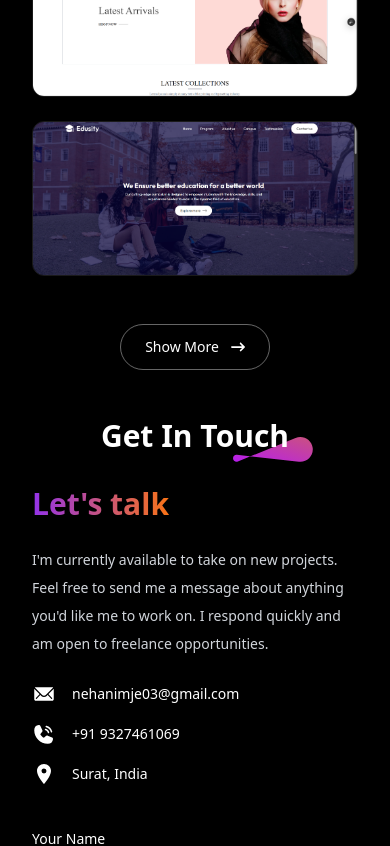
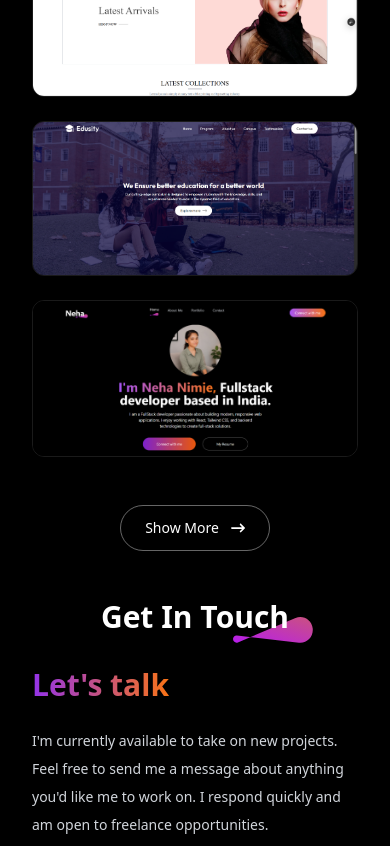
Before and after one commit to nehanimje03/portfolio, a React (Vite) app: page / in a window 390 px wide. Shown: the part 4426-5272 px from the top of the page. Built offline with nearby package versions, Linux system fonts and the light colour scheme.

Commit message:
responsive

```diff
--- a/src/Home.jsx
+++ b/src/Home.jsx
@@ -3,7 +3,7 @@ import profile1 from "./assets/profile1.png";
 import profile from "./assets/profile.jpeg";
 import ecommerce from "./assets/ecommerce.png";
 import edusity from "./assets/edusity.png";
-// import work3 from "./assets/work3.svg";
+import portfolio from "./assets/portfolio.png";
 // import work4 from "./assets/work4.svg";
 // import work5 from "./assets/work5.svg";
 // import work6 from "./assets/work6.svg";
@@ -443,7 +443,7 @@ const Home = () => {
           </div>
 
           {/* Projects Grid */}
-          <div className="grid grid-cols-1 sm:grid-cols-2 gap-6 sm:gap-8 w-full">
+          <div className="grid grid-cols-1 sm:grid-cols-3 gap-6 sm:gap-8 w-full">
             <img
               src={ecommerce}
               alt="project 1"
@@ -453,6 +453,12 @@ const Home = () => {
 
             <img
               src={edusity}
+              alt="project 2"
+              className="w-full rounded-xl border border-white/10 hover:border-pink-500
+      hover:scale-105 transition duration-500 object-cover"
+            />
+            <img
+              src={portfolio}
               alt="project 2"
               className="w-full rounded-xl border border-white/10 hover:border-pink-500
       hover:scale-105 transition duration-500 object-cover"
```
Also changed, not shown: src/assets/portfolio.png (added).
